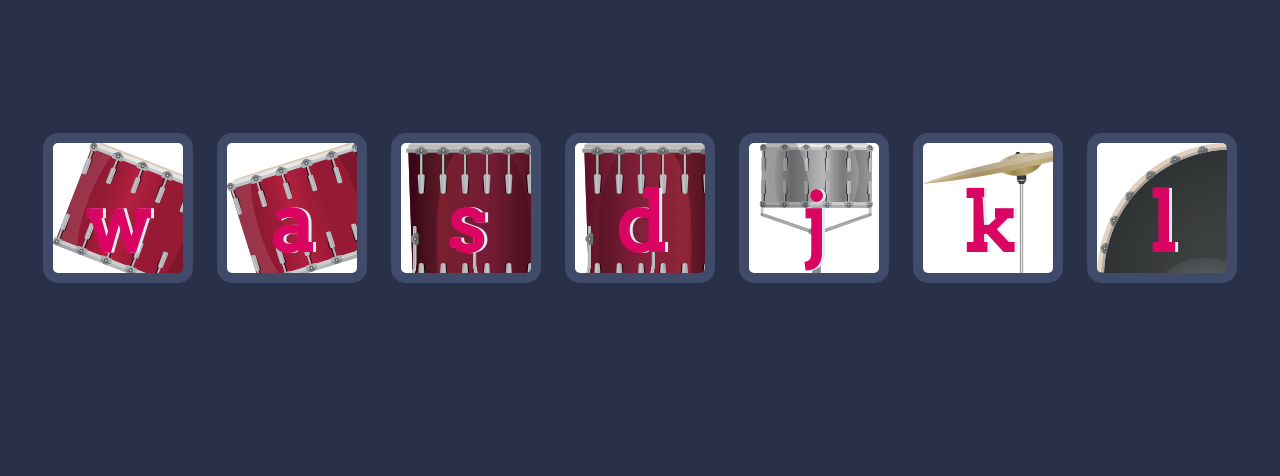
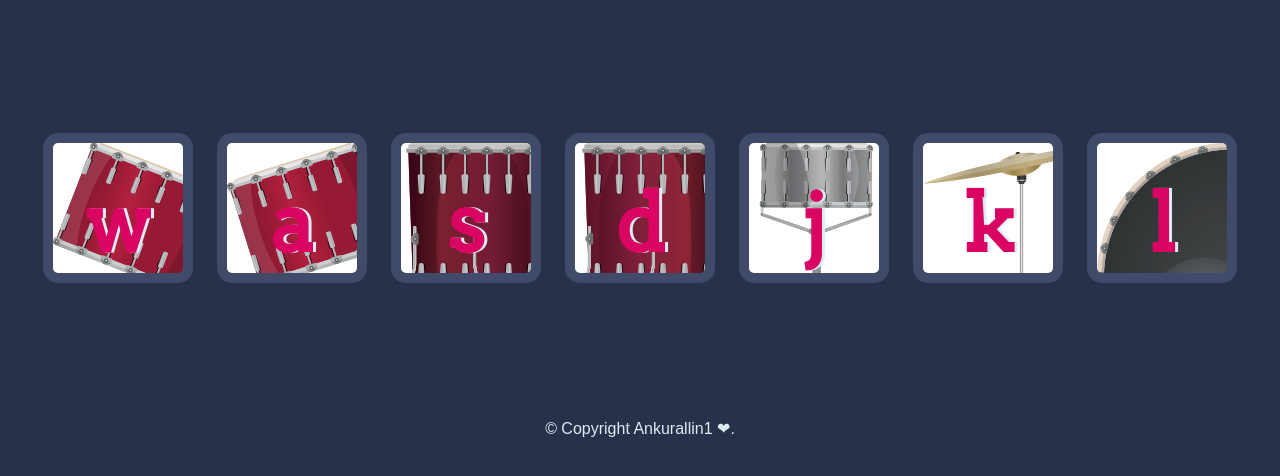
Before and after one commit to Ankurallin1/Drum-sounds, a plain HTML site: page Drum Kit/index.html in a window 1280 px wide. Shown: the part 156-632 px from the top of the page. Drawn offline with Linux system fonts and the light colour scheme.

Commit message:
footer added and icon added

```diff
--- a/Drum Kit/index.html
+++ b/Drum Kit/index.html
@@ -5,6 +5,7 @@
     <meta charset="utf-8">
     <title>Drum Sounds</title>
     <link rel="stylesheet" href="styles.css">
+    <link rel="icon" href="images/drum-icon.png">
     <link href="https://fonts.googleapis.com/css?family=Arvo" rel="stylesheet">
 </head>
 
@@ -20,7 +21,9 @@
         <button class="k drum">k</button>
         <button class="l drum">l</button>
     </div>
-
+    <footer>
+        © Copyright Ankurallin1 ❤.
+    </footer>
     <script src="index.js"></script>
 
 </body>
--- a/Drum Kit/styles.css
+++ b/Drum Kit/styles.css
@@ -73,3 +73,8 @@ h1 {
     margin: 10px;
     background-color: white;
 }
+
+footer {
+    color: #DBEDF3;
+    font-family: sans-serif;
+}
```
Also changed, not shown: Drum Kit/images/drum-icon.png (added).
